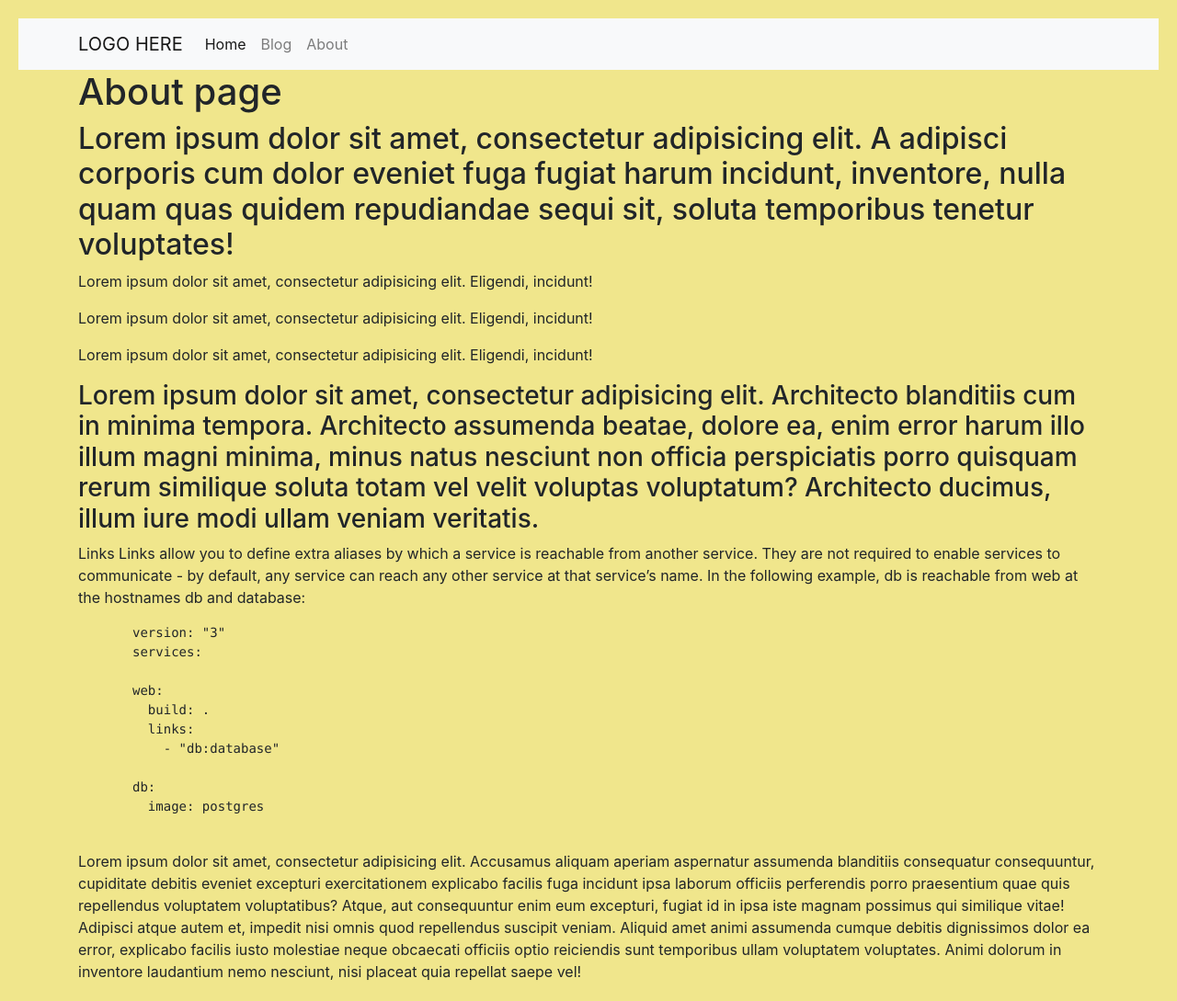
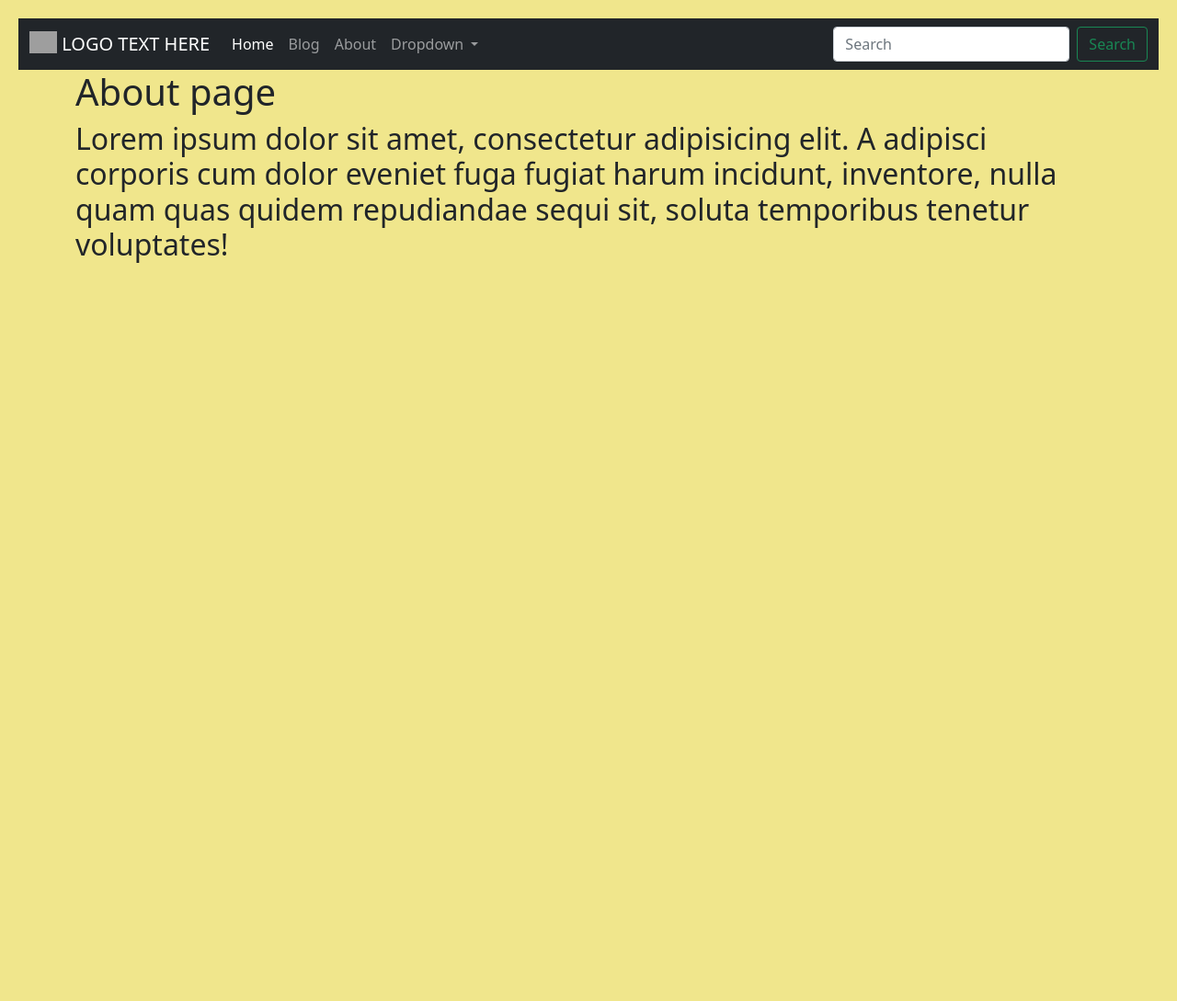
Before and after one commit to ivanprytula/django-celery-telegram-api, a Django app: page /about/ in a window 1280 px wide. Shown: the whole page at 92% size. After the commit the page ends 286 px from the top, so only its background shows below. Run offline with Django 3.2, Linux system fonts and the light colour scheme; parts of the project's set-up code (start-up, migrations or seed data) failed here and were passed over; some libraries are stand-ins or nearby versions; grey boxes are pictures that could not be loaded.

Commit message:
Update to bootstrap 5:latest

```diff
--- a/project/blog/views.py
+++ b/project/blog/views.py
@@ -37,7 +37,7 @@ class PostCreateView(CreateView):
     model = Post
     template_name = 'blog/post_new.html'
     fields = '__all__'
-    success_url = reverse_lazy('blog_list')
+    success_url = reverse_lazy('blog:blog_list')
 
 
 class PostDetailView(DetailView):
@@ -78,13 +78,13 @@ class PostUpdateView(UpdateView):
     fields = ('title', 'content', 'categories')
 
     def get_success_url(self):
-        return reverse_lazy('post_detail', kwargs={'pk': self.object.id})
+        return reverse_lazy('blog:post_detail', kwargs={'pk': self.object.id})
 
 
 class PostDeleteView(DeleteView):
     model = Post
     template_name = 'blog/post_delete.html'
-    success_url = reverse_lazy('blog_list')
+    success_url = reverse_lazy('blog:blog_list')
 
 
 class BlogCategory(TemplateView):
--- a/project/templates/__base.html
+++ b/project/templates/__base.html
@@ -9,8 +9,9 @@
 
     <!-- Bootstrap CSS -->
     {% block css %}
-        <link rel="stylesheet" href="https://stackpath.bootstrapcdn.com/bootstrap/4.1.3/css/bootstrap.min.css"
-              integrity="sha384-MCw98/SFnGE8fJT3GXwEOngsV7Zt27NXFoaoApmYm81iuXoPkFOJwJ8ERdknLPMO"
+        <!-- CSS only -->
+        <link href="https://cdn.jsdelivr.net/npm/bootstrap@5.0.2/dist/css/bootstrap.min.css" rel="stylesheet"
+              integrity="sha384-EVSTQN3/azprG1Anm3QDgpJLIm9Nao0Yz1ztcQTwFspd3yD65VohhpuuCOmLASjC"
               crossorigin="anonymous">
     {% endblock %}
 
@@ -24,26 +25,35 @@
     <title>{% block title %}Demo blog app{% endblock %}</title>
 
     <style>
-      label, input {
-        display: block;
-      }
+        label, input {
+            display: block;
+        }
     </style>
 </head>
 <body>
 
 {% block navbar %}
-    <nav class="navbar navbar-expand-lg navbar-light bg-light">
-        <div class="container">
-            <a class="navbar-brand" href="{% url 'pages:home' %}">LOGO HERE</a>
-            <button class="navbar-toggler" type="button" data-toggle="collapse" data-target="#navbarSupportedContent"
-                    aria-controls="navbarSupportedContent" aria-expanded="false" aria-label="Toggle navigation">
+    <nav class="navbar navbar-expand-lg navbar-dark bg-dark">
+        <div class="container-fluid">
+            <a class="navbar-brand" href="{% url 'pages:home' %}">
+                <img src="/docs/5.0/assets/brand/bootstrap-logo.svg"
+                     alt=""
+                     width="30"
+                     height="24"
+                class="d-inline-block align-text-top">
+                LOGO TEXT HERE
+            </a>
+            <button class="navbar-toggler" type="button" data-bs-toggle="collapse"
+                    data-bs-target="#navbarSupportedContent" aria-controls="navbarSupportedContent"
+                    aria-expanded="false" aria-label="Toggle navigation">
                 <span class="navbar-toggler-icon"></span>
             </button>
 
             <div class="collapse navbar-collapse" id="navbarSupportedContent">
-                <ul class="navbar-nav mr-auto">
+                <ul class="navbar-nav me-auto mb-2 mb-lg-0">
                     <li class="nav-item active">
                         <a class="nav-link active"
+                           aria-current="page"
                            href="{% url 'pages:home' %}">Home</a>
                     </li>
                     <li class="nav-item">
@@ -52,7 +62,25 @@
                     <li class="nav-item">
                         <a class="nav-link" href="{% url 'pages:about' %}">About</a>
                     </li>
+                    <li class="nav-item dropdown">
+                        <a class="nav-link dropdown-toggle" href="#" id="navbarDropdown" role="button"
+                           data-bs-toggle="dropdown" aria-expanded="false">
+                            Dropdown
+                        </a>
+                        <ul class="dropdown-menu" aria-labelledby="navbarDropdown">
+                            <li><a class="dropdown-item" href="#">Action</a></li>
+                            <li><a class="dropdown-item" href="#">Another action</a></li>
+                            <li>
+                                <hr class="dropdown-divider">
+                            </li>
+                            <li><a class="dropdown-item" href="#">Something else here</a></li>
+                        </ul>
+                    </li>
                 </ul>
+                <form class="d-flex">
+                    <input class="form-control me-2" type="search" placeholder="Search" aria-label="Search">
+                    <button class="btn btn-outline-success" type="submit">Search</button>
+                </form>
             </div>
         </div>
     </nav>
@@ -64,17 +92,9 @@
 
 
 {% block js %}
-<!-- Optional JavaScript -->
-<!-- jQuery first, then Popper.js, then Bootstrap JS -->
-<script src="https://code.jquery.com/jquery-3.3.1.slim.min.js"
-        integrity="sha384-q8i/X+965DzO0rT7abK41JStQIAqVgRVzpbzo5smXKp4YfRvH+8abtTE1Pi6jizo"
-        crossorigin="anonymous"></script>
-<script src="https://cdnjs.cloudflare.com/ajax/libs/popper.js/1.14.3/umd/popper.min.js"
-        integrity="sha384-ZMP7rVo3mIykV+2+9J3UJ46jBk0WLaUAdn689aCwoqbBJiSnjAK/l8WvCWPIPm49"
-        crossorigin="anonymous"></script>
-<script src="https://stackpath.bootstrapcdn.com/bootstrap/4.1.3/js/bootstrap.min.js"
-        integrity="sha384-ChfqqxuZUCnJSK3+MXmPNIyE6ZbWh2IMqE241rYiqJxyMiZ6OW/JmZQ5stwEULTy"
-        crossorigin="anonymous"></script>
+    <script src="https://cdn.jsdelivr.net/npm/bootstrap@5.0.2/dist/js/bootstrap.bundle.min.js"
+            integrity="sha384-MrcW6ZMFYlzcLA8Nl+NtUVF0sA7MsXsP1UyJoMp4YLEuNSfAP+JcXn/tWtIaxVXM"
+            crossorigin="anonymous"></script>
 {% endblock %}
 
 {% block custom_js %}
--- a/project/templates/pages/about.html
+++ b/project/templates/pages/about.html
@@ -9,38 +9,5 @@
         harum incidunt, inventore, nulla quam quas quidem repudiandae sequi sit, soluta temporibus tenetur
         voluptates!</h2>
 
-    <p>Lorem ipsum dolor sit amet, consectetur adipisicing elit. Eligendi, incidunt!</p>
-    <p>Lorem ipsum dolor sit amet, consectetur adipisicing elit. Eligendi, incidunt!</p>
-    <p>Lorem ipsum dolor sit amet, consectetur adipisicing elit. Eligendi, incidunt!</p>
-
-    <h3>Lorem ipsum dolor sit amet, consectetur adipisicing elit. Architecto blanditiis cum in minima tempora.
-        Architecto assumenda beatae, dolore ea, enim error harum illo illum magni minima, minus natus nesciunt non
-        officia perspiciatis porro quisquam rerum similique soluta totam vel velit voluptas voluptatum? Architecto
-        ducimus, illum iure modi ullam veniam veritatis.</h3>
-    <p>Links
-       Links allow you to define extra aliases by which a service is reachable from another service. They are not
-       required to enable services to communicate - by default, any service can reach any other service at that
-       service’s name. In the following example, db is reachable from web at the hostnames db and database:</p>
-
-    <pre>
-       version: "3"
-       services:
-
-       web:
-         build: .
-         links:
-           - "db:database"
-
-       db:
-         image: postgres
-        </pre>
-    <p>Lorem ipsum dolor sit amet, consectetur adipisicing elit. Accusamus aliquam aperiam aspernatur assumenda
-       blanditiis consequatur consequuntur, cupiditate debitis eveniet excepturi exercitationem explicabo facilis fuga
-       incidunt ipsa laborum officiis perferendis porro praesentium quae quis repellendus voluptatem voluptatibus?
-       Atque, aut consequuntur enim eum excepturi, fugiat id in ipsa iste magnam possimus qui similique vitae! Adipisci
-       atque autem et, impedit nisi omnis quod repellendus suscipit veniam. Aliquid amet animi assumenda cumque debitis
-       dignissimos dolor ea error, explicabo facilis iusto molestiae neque obcaecati officiis optio reiciendis sunt
-       temporibus ullam voluptatem voluptates. Animi dolorum in inventore laudantium nemo nesciunt, nisi placeat quia
-       repellat saepe vel!</p>
 
 {% endblock content %}
```
